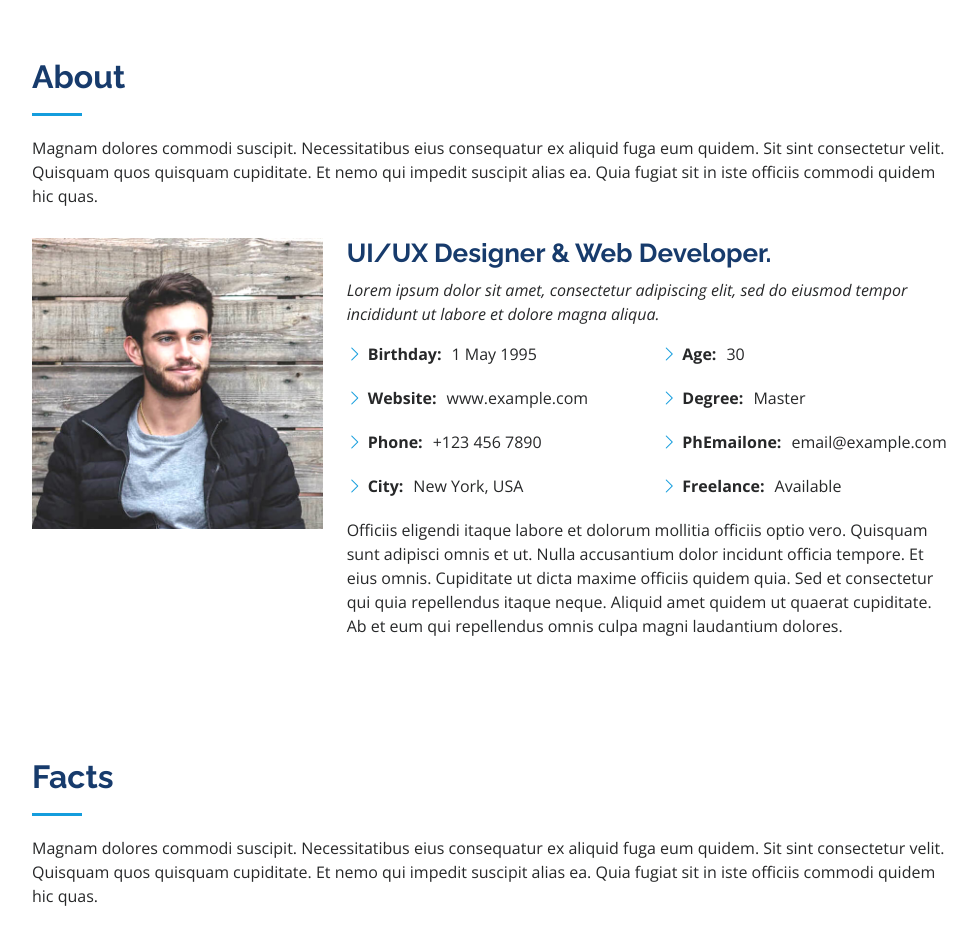
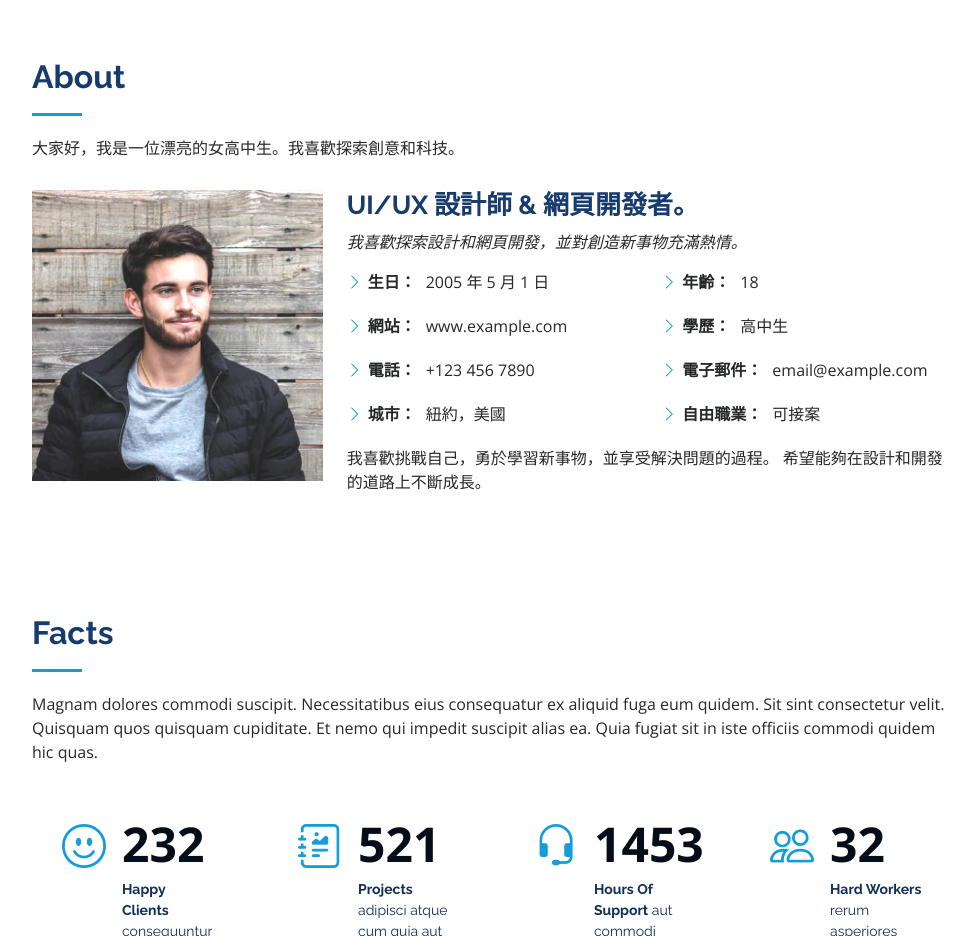
Before and after one commit to yun-cy/yun-cy.github.io, a plain HTML site: page index.html in a window 1280 px wide. Shown: the part 802-1738 px from the top of the page, without its empty margins (298-1275 px from the left). Drawn offline with nearby package versions, Linux system fonts and the light colour scheme.

Commit message:
Update index.html

```diff
--- a/index.html
+++ b/index.html
@@ -86,47 +86,45 @@
 
     <div class="section-title">
       <h2>About</h2>
-          <p>Magnam dolores commodi suscipit. Necessitatibus eius consequatur ex aliquid fuga eum quidem. Sit sint consectetur velit. Quisquam quos quisquam cupiditate. Et nemo qui impedit suscipit alias ea. Quia fugiat sit in iste officiis commodi quidem hic quas.</p>
+      <p>大家好，我是一位漂亮的女高中生。我喜歡探索創意和科技。</p>
     </div>
 
     <div class="row">
       <div class="col-lg-4" data-aos="fade-right">
-            <img src="assets/img/profile-img.jpg" class="img-fluid" alt="">
+        <img src="assets/img/profile-img.jpg" class="img-fluid" alt="我的照片">
       </div>
       <div class="col-lg-8 pt-4 pt-lg-0 content" data-aos="fade-left">
-            <h3>UI/UX Designer &amp; Web Developer.</h3>
+        <h3>UI/UX 設計師 &amp; 網頁開發者。</h3>
         <p class="fst-italic">
-              Lorem ipsum dolor sit amet, consectetur adipiscing elit, sed do eiusmod tempor incididunt ut labore et dolore
-              magna aliqua.
+          我喜歡探索設計和網頁開發，並對創造新事物充滿熱情。
         </p>
         <div class="row">
           <div class="col-lg-6">
             <ul>
-                  <li><i class="bi bi-chevron-right"></i> <strong>Birthday:</strong> <span>1 May 1995</span></li>
-                  <li><i class="bi bi-chevron-right"></i> <strong>Website:</strong> <span>www.example.com</span></li>
-                  <li><i class="bi bi-chevron-right"></i> <strong>Phone:</strong> <span>+123 456 7890</span></li>
-                  <li><i class="bi bi-chevron-right"></i> <strong>City:</strong> <span>New York, USA</span></li>
+              <li><i class="bi bi-chevron-right"></i> <strong>生日：</strong> <span>2005 年 5 月 1 日</span></li>
+              <li><i class="bi bi-chevron-right"></i> <strong>網站：</strong> <span>www.example.com</span></li>
+              <li><i class="bi bi-chevron-right"></i> <strong>電話：</strong> <span>+123 456 7890</span></li>
+              <li><i class="bi bi-chevron-right"></i> <strong>城市：</strong> <span>紐約，美國</span></li>
             </ul>
           </div>
           <div class="col-lg-6">
             <ul>
-                  <li><i class="bi bi-chevron-right"></i> <strong>Age:</strong> <span>30</span></li>
-                  <li><i class="bi bi-chevron-right"></i> <strong>Degree:</strong> <span>Master</span></li>
-                  <li><i class="bi bi-chevron-right"></i> <strong>PhEmailone:</strong> <span>email@example.com</span></li>
-                  <li><i class="bi bi-chevron-right"></i> <strong>Freelance:</strong> <span>Available</span></li>
+              <li><i class="bi bi-chevron-right"></i> <strong>年齡：</strong> <span>18</span></li>
+              <li><i class="bi bi-chevron-right"></i> <strong>學歷：</strong> <span>高中生</span></li>
+              <li><i class="bi bi-chevron-right"></i> <strong>電子郵件：</strong> <span>email@example.com</span></li>
+              <li><i class="bi bi-chevron-right"></i> <strong>自由職業：</strong> <span>可接案</span></li>
             </ul>
           </div>
         </div>
         <p>
-              Officiis eligendi itaque labore et dolorum mollitia officiis optio vero. Quisquam sunt adipisci omnis et ut. Nulla accusantium dolor incidunt officia tempore. Et eius omnis.
-              Cupiditate ut dicta maxime officiis quidem quia. Sed et consectetur qui quia repellendus itaque neque. Aliquid amet quidem ut quaerat cupiditate. Ab et eum qui repellendus omnis culpa magni laudantium dolores.
+          我喜歡挑戰自己，勇於學習新事物，並享受解決問題的過程。
+          希望能夠在設計和開發的道路上不斷成長。
         </p>
       </div>
     </div>
 
   </div>
 </section><!-- End About Section -->
-
     <!-- ======= Facts Section ======= -->
     <section id="facts" class="facts">
       <div class="container">
```
Lines whose indentation alone changed are shown as unchanged.
